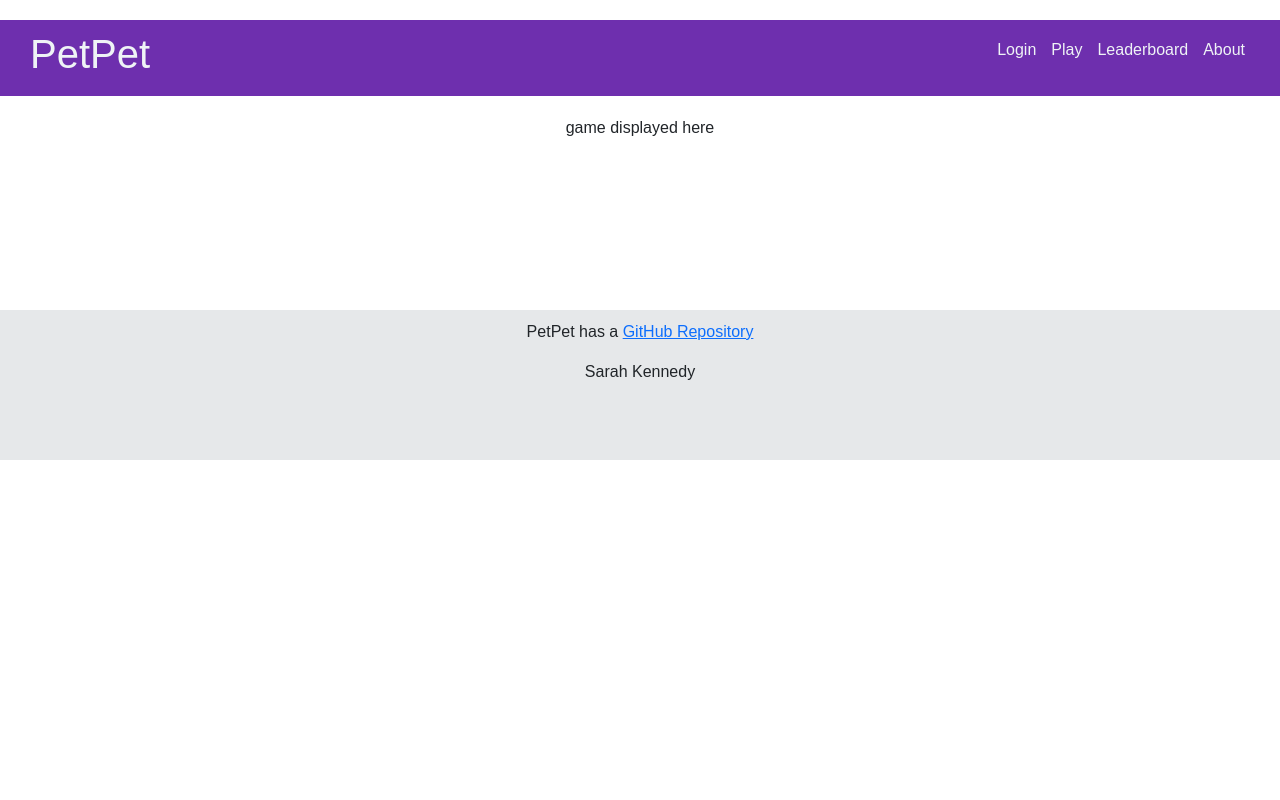
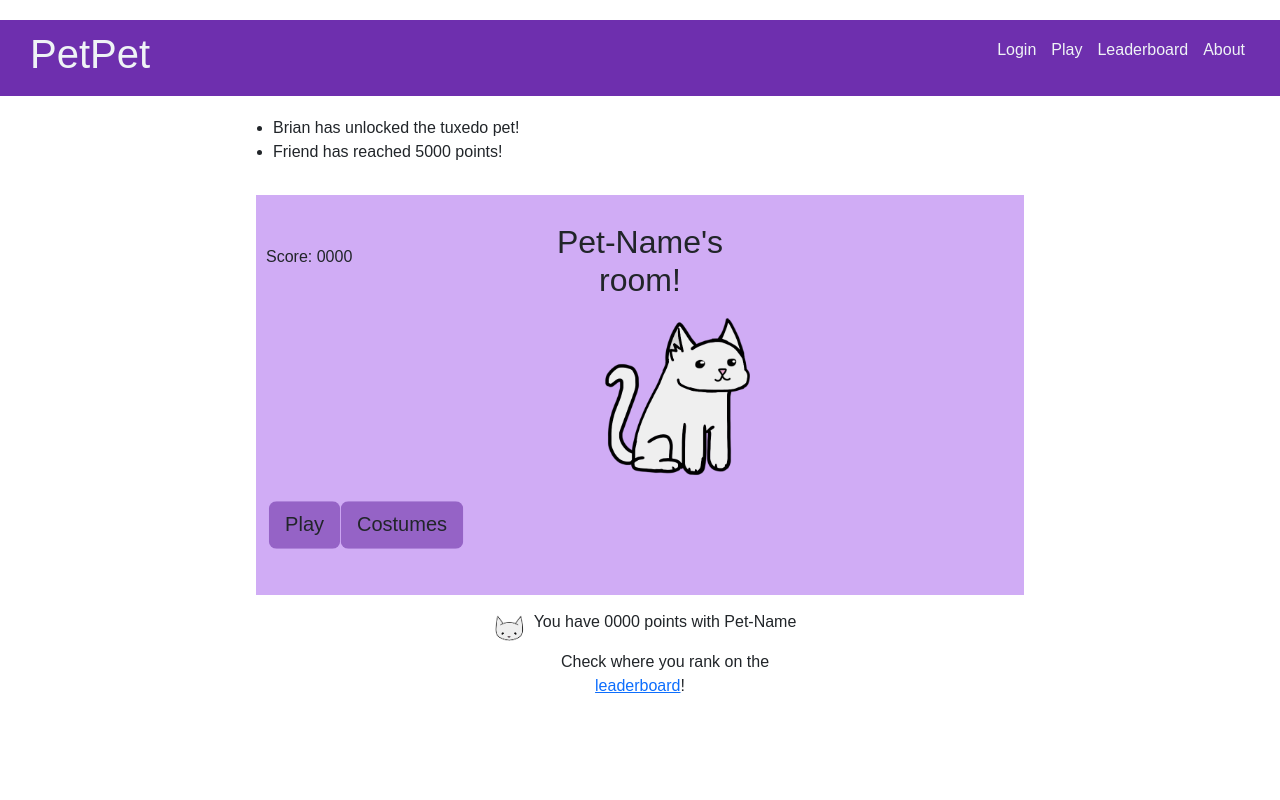
Before and after one commit to StargazerSwing955/260startup, a React (Vite) app: page /play in a window 1280 px wide. Shown: the top 800 px of the page. Built offline with nearby package versions, Linux system fonts and the light colour scheme; a web font is replaced by a local one.

Commit message:
finished up jsx

```diff
--- a/src/about/about-page.html
+++ b/src/about/about-page.html
@@ -26,7 +26,7 @@
     </header>
 
     <main>
-        <hr/><!-- don't forget to remove later -->
+
 
         <!-- I'm going to add an actual banner, I just haven't drawn it yet. -->
         <div class="about-banner"></div>
@@ -35,7 +35,7 @@
 
         <p class="quote">I have absolutely no idea what I'm doing.</p>
 
-        <hr/><!-- don't forget to remove later -->
+
     </main>
 
     <footer>
--- a/src/about/about.jsx
+++ b/src/about/about.jsx
@@ -2,8 +2,17 @@ import React from 'react';
 
 export function About() {
   return (
-    <main>
-      <div>about displayed here</div>
+      <main>
+
+
+        {/* <!-- I'm going to add an actual banner, I just haven't drawn it yet. --> */}
+        <div className="about-banner"></div>
+
+        <p>PetPet is a simple pet simulator based on Shimegjis and classic idle games like Cookie Clicker.</p>
+
+        <p className="quote">I have absolutely no idea what I'm doing.</p>
+
+
     </main>
   );
 }
--- a/src/leaderboard/leader-page.html
+++ b/src/leaderboard/leader-page.html
@@ -26,7 +26,6 @@
     </header>
 
      <main>
-        <hr/><!-- don't forget to remove later -->
 
         <!-- table layout: rank | pet icon | player-name | score -->
         <table class="Leaderboard">
@@ -70,7 +69,7 @@
 
         </table>
 
-        <hr/><!-- don't forget to remove later -->
+
     </main>
 
     <footer>
--- a/src/leaderboard/leader.jsx
+++ b/src/leaderboard/leader.jsx
@@ -2,8 +2,52 @@ import React from 'react';
 
 export function Leaderboard() {
   return (
-    <main>
-      <div>Leaderboard displayed here</div>
+     <main>
+
+        {/* <!-- table layout: rank | pet icon | player-name | score --> */}
+        <table className="Leaderboard">
+            <caption>Pet Score Leaderboard</caption>
+            <thead>
+            <tr>
+                <th>Rank</th>
+                <th>Pet</th>
+                <th>Player</th>
+                <th>Score</th>
+            </tr>
+            </thead>
+
+            <tbody>
+                <tr>
+                    <td>1</td>
+                    <td><img className="pet-icon" src="../sprites/pet_icon_base.png" alt="pet-icon"/></td>
+                    <td>Hailey</td>
+                    <td>9999</td>
+                </tr>
+                <tr>
+                    <td>2</td>
+                    <td><img className="pet-icon" src="../sprites/pet_icon_base.png" alt="pet-icon"/></td>
+                    <td>Brad</td>
+                    <td>9950</td>
+                </tr>
+                <tr>
+                    <td>3</td>
+                    <td><img className="pet-icon" src="../sprites/pet_icon_base.png" alt="pet-icon"/></td>
+                    <td>Friend</td>
+                    <td>5000</td>
+                </tr>
+                <tr>
+                    <td>4</td>
+                    <td><img className="pet-icon" src="../sprites/pet_icon_base.png" alt="pet-icon"/></td>
+                    <td>You</td>
+                    <td>0000</td>
+                </tr>
+
+            </tbody>
+
+        </table>
+
+
     </main>
+
   );
 }
--- a/src/login/login.html
+++ b/src/login/login.html
@@ -25,7 +25,7 @@
     </header>
 
     <main>
-        <hr/><!-- don't forget to hide later -->
+
         <h2>PetPet Login</h2>
 
         <!-- will change to a form for reactivity -->
@@ -42,9 +42,6 @@
              <button>Submit</button> <!-- debug to make submit the form later -->
         </div>
 
-
-
-         <hr/><!-- don't forget to remove later -->
     </main>
 
     <footer>
--- a/src/login/login.jsx
+++ b/src/login/login.jsx
@@ -2,8 +2,24 @@ import React from 'react';
 
 export function Login() {
   return (
-    <main>
-      <div>login displayed here</div>
+     <main>
+
+        <h2>PetPet Login</h2>
+
+        {/* <!-- will change to a form for reactivity --> */}
+
+        <div className="input username">
+            <span>Username:</span>
+            <input type="text" placeholder="Username"/>
+        </div>
+        <div className="input password">
+            <span>Password:</span>
+            <input type="text" placeholder="Password"/>
+        </div>
+        <div className="submit-button">
+              <button>Submit</button> {/* <!-- debug to make submit the form later --> */}
+        </div>
+
     </main>
   );
 }
--- a/src/play/play-page.html
+++ b/src/play/play-page.html
@@ -27,7 +27,6 @@
     </header>
 
     <main>
-        <hr/><!-- don't forget to remove later -->
 
         <div class="play-page-content">
         <ul class="notification-list"> <!-- class name lengthed to prevent confusion -->
@@ -46,7 +45,7 @@
 
             <!-- pet itself -->
               <div class="pet-box"> <!--box for holding pet's hostage /j (for styling sprite relative to container) -->
-            <img class="pet-sprite" src="../public/sprites/pet_base_sprite.png" alt="Pet base sprite">
+            <img class="pet-sprite" src="../sprites/pet_base_sprite.png" alt="Pet base sprite">
             </div>
 
             <!-- might put this outside the room itself -->
@@ -63,7 +62,7 @@
 
         <!-- under room content -->
         <div class="Under-room-content">
-        <p> <img class="pet-icon float" src="../public/sprites/pet_icon_base.png" alt="Pet head icon"> <!--icon should float left-->You have <span class="score">0000</span> points with <span class="Pet-Name">Pet-Name</span></p>
+        <p> <img class="pet-icon float" src="../sprites/pet_icon_base.png" alt="Pet head icon"> <!--icon should float left-->You have <span class="score">0000</span> points with <span class="Pet-Name">Pet-Name</span></p>
         <p>Check where you rank on the <a href="leader-page.html">leaderboard</a>!</p>
         </div>
 
@@ -71,7 +70,6 @@
 
         </div><!-- end of play-page-content -->
 
-        <hr/><!-- don't forget to hide later -->
     </main>
 
     <footer>
--- a/src/play/play.jsx
+++ b/src/play/play.jsx
@@ -1,9 +1,53 @@
 import React from 'react';
+import { NavLink } from 'react-router-dom';
 
 export function Play() {
   return (
-    <main>
-      <div>game displayed here</div>
+   <main>
+
+        <div className="play-page-content">
+        <ul className="notification-list"> {/*<!-- class name lengthed to prevent confusion --> */}
+            <li className="notification">Brian has unlocked the tuxedo pet!</li>
+            <li className="notification">Friend has reached 5000 points!</li>
+            {/* <!-- Points will likely be given a silly name later --> */}
+
+        </ul>
+
+        <div className="play-content">
+
+        <section className="pet-room">
+
+            <h2 className="pet-room-name"><span className="Pet-Name">Pet-Name</span>&apos;s room!</h2>
+            {/* <!-- likely auto gen a name at first --> */}
+            <p className="score-topleft">Score: <span className="score">0000</span></p>
+
+            {/* <!-- pet itself --> */}
+              <div className="pet-box"> {/* <!--box for holding pet's hostage /j (for styling sprite relative to container) --> */}
+            <img className="pet-sprite" src="../sprites/pet_base_sprite.png" alt="Pet base sprite"/>
+            </div>
+
+            {/* <!-- might put this outside the room itself --> */}
+            <div className="room-buttons">
+
+                {/* <!--start minigame where mouse is a laser pointer --> */}
+                <button className="room-but btn">Play</button>
+
+                {/* <!-- open costume closet --> */}
+                <button className="room-but btn">Costumes</button>
+            </div>
+
+        </section>
+
+        {/* <!-- under room content --> */}
+        <div className="Under-room-content">
+        <p> <img className="pet-icon float" src="../sprites/pet_icon_base.png" alt="Pet head icon"/> {/* <!--icon should float left-->*/}You have <span className="score">0000</span> points with <span className="Pet-Name">Pet-Name</span></p>
+        <p>Check where you rank on the <NavLink to='/leaderboard'>leaderboard</NavLink>!</p>
+        </div>
+
+        </div> {/* <!-- end of play-content --> */}
+
+        </div>{/* <!-- end of play-page-content --> */}
+
     </main>
   );
 }
```
